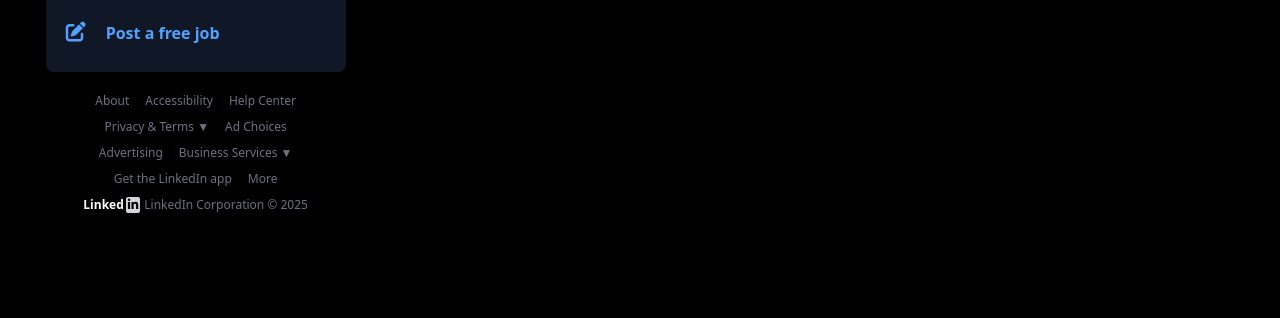
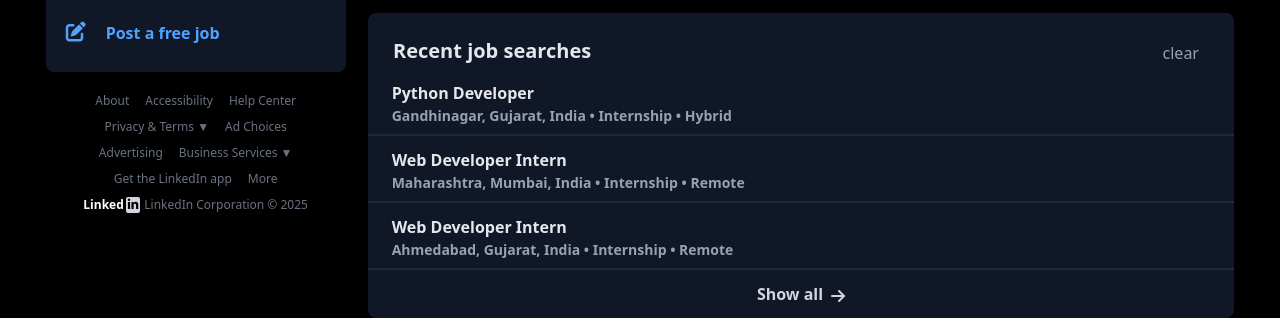
Before and after one commit to AnshMNSoni/LinkedIn-Clone, a website: page dist/job.html in a window 1280 px wide. Shown: the part 535-853 px from the top of the page. Before the commit the page ends 800 px from the top, so only its background shows below. Drawn offline with Linux system fonts and the light colour scheme.

Commit message:
Completed job section

```diff
--- a/dist/job.html
+++ b/dist/job.html
@@ -151,7 +151,7 @@
         </div>
 
         <!-- block-2 -->
-         <div>
+         <div class="flex flex-col gap-4">
             <!-- subblock-1 -->
              <div>
                 <ul class="flex flex-col bg-gray-900 rounded-[8px] gap-3 pt-6">
@@ -215,6 +215,47 @@
 
 
             <!-- subblock-2 -->
+            <div>
+                <ul class="flex flex-col bg-gray-900 rounded-[8px] gap-3 pt-6">
+                    <li class="px-6">
+                        <ul class="flex place-content-evenly gap-140">
+                            <li class="text-xl text-gray-200 font-semibold">Recent job searches</li>
+                            <li class="text-gray-400 text-[16px] pb-1 hover:bg-gray-800 hover:text-gray-200 px-2.5 py-1 rounded-[4px]">clear</li>
+                        </ul>
+                    </li>
+                    <li class="px-6 border-b-2 border-gray-800 pb-2">
+                        <ul class="flex items-start">
+                            <li>
+                                <ul class="flex flex-col">
+                                    <li class="text-gray-200 font-semibold">Python Developer</li>
+                                    <li class="text-[14px] font-semibold text-gray-400">Gandhinagar, Gujarat, India • Internship • Hybrid</li>
+                                </ul>
+                            </li>
+                        </ul>
+                    </li>
+                    <li class="px-6 border-b-2 border-gray-800 pb-2">
+                        <ul class="flex items-start">
+                            <li>
+                                <ul class="flex flex-col">
+                                    <li class="text-gray-200 font-semibold">Web Developer Intern</li>
+                                    <li class="text-[14px] font-semibold text-gray-400">Maharashtra, Mumbai, India • Internship • Remote</li>
+                                </ul>
+                            </li>
+                        </ul>
+                    </li>
+                    <li class="px-6 border-b-2 border-gray-800 pb-2">
+                        <ul class="flex items-start">
+                            <li>
+                                <ul class="flex flex-col">
+                                    <li class="text-gray-200 font-semibold">Web Developer Intern</li>
+                                    <li class="text-[14px] font-semibold text-gray-400">Ahmedabad, Gujarat, India • Internship • Remote</li>
+                                </ul>
+                            </li>
+                        </ul>
+                    </li>
+                    <li class="flex place-content-center pb-3 font-semibold text-gray-300 hover:bg-gray-800 mt-[-12px] pt-3 hover:rounded-b-[8px]">Show all<i class="fa-solid fa-arrow-right pl-2 mt-[6px]"></i></li>
+                </ul>
+             </div>
          </div>
     </div>
 </body>
```
Also changed, not shown: dist/styles.css.
